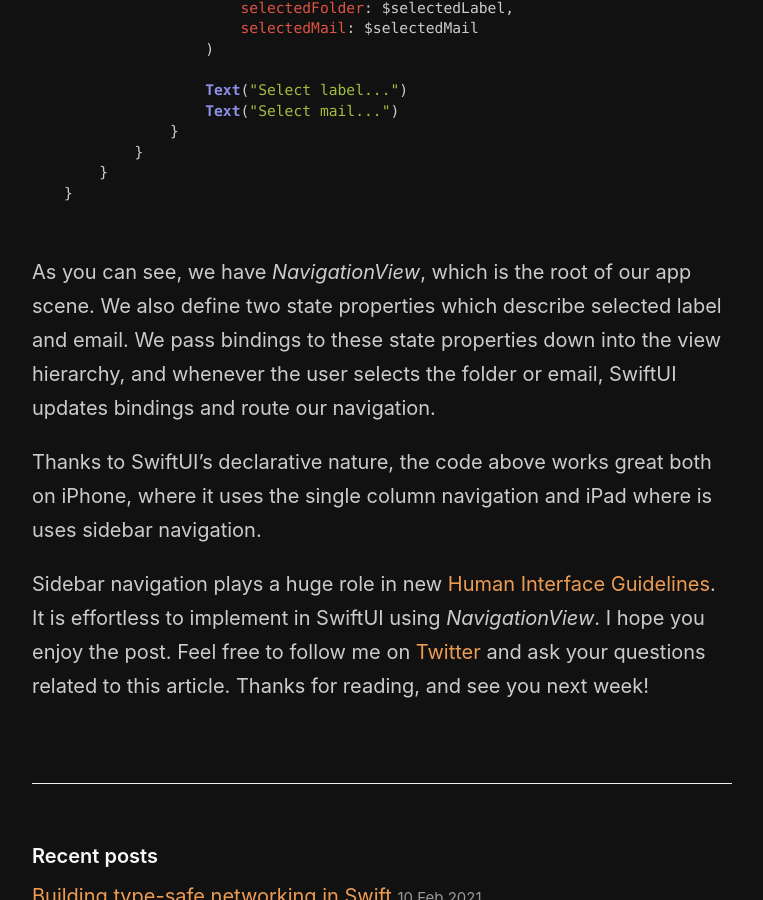
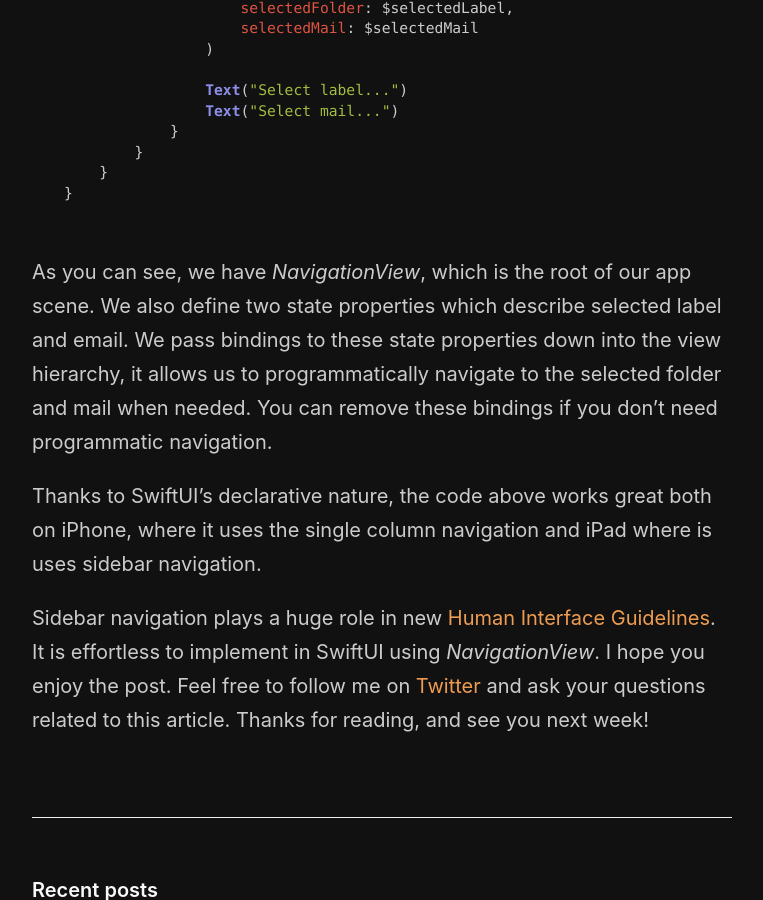
Before and after one commit to mecid/mecid.github.io, a Jekyll site: the page built from _posts/2020-07-21-sidebar-navigation-in-swiftui.md, in a window 1280 px wide and 900 px high, scrolled down 4247 px. Shown: the whole window, without its empty margins (258-1021 px from the left). Built offline with Jekyll 4.4.1, drawn with Linux system fonts in a browser that asks for light colours.

Commit message:
sidebar post improved

````diff
--- a/_posts/2020-07-21-sidebar-navigation-in-swiftui.md
+++ b/_posts/2020-07-21-sidebar-navigation-in-swiftui.md
@@ -132,7 +132,7 @@ struct TestProjectApp: App {
 }
 ```
 
-As you can see, we have *NavigationView*, which is the root of our app scene. We also define two state properties which describe selected label and email. We pass bindings to these state properties down into the view hierarchy, and whenever the user selects the folder or email, SwiftUI updates bindings and route our navigation.
+As you can see, we have *NavigationView*, which is the root of our app scene. We also define two state properties which describe selected label and email. We pass bindings to these state properties down into the view hierarchy, it allows us to programmatically navigate to the selected folder and mail when needed. You can remove these bindings if you don't need programmatic navigation.
 
 Thanks to SwiftUI's declarative nature, the code above works great both on iPhone, where it uses the single column navigation and iPad where is uses sidebar navigation.
 
````
